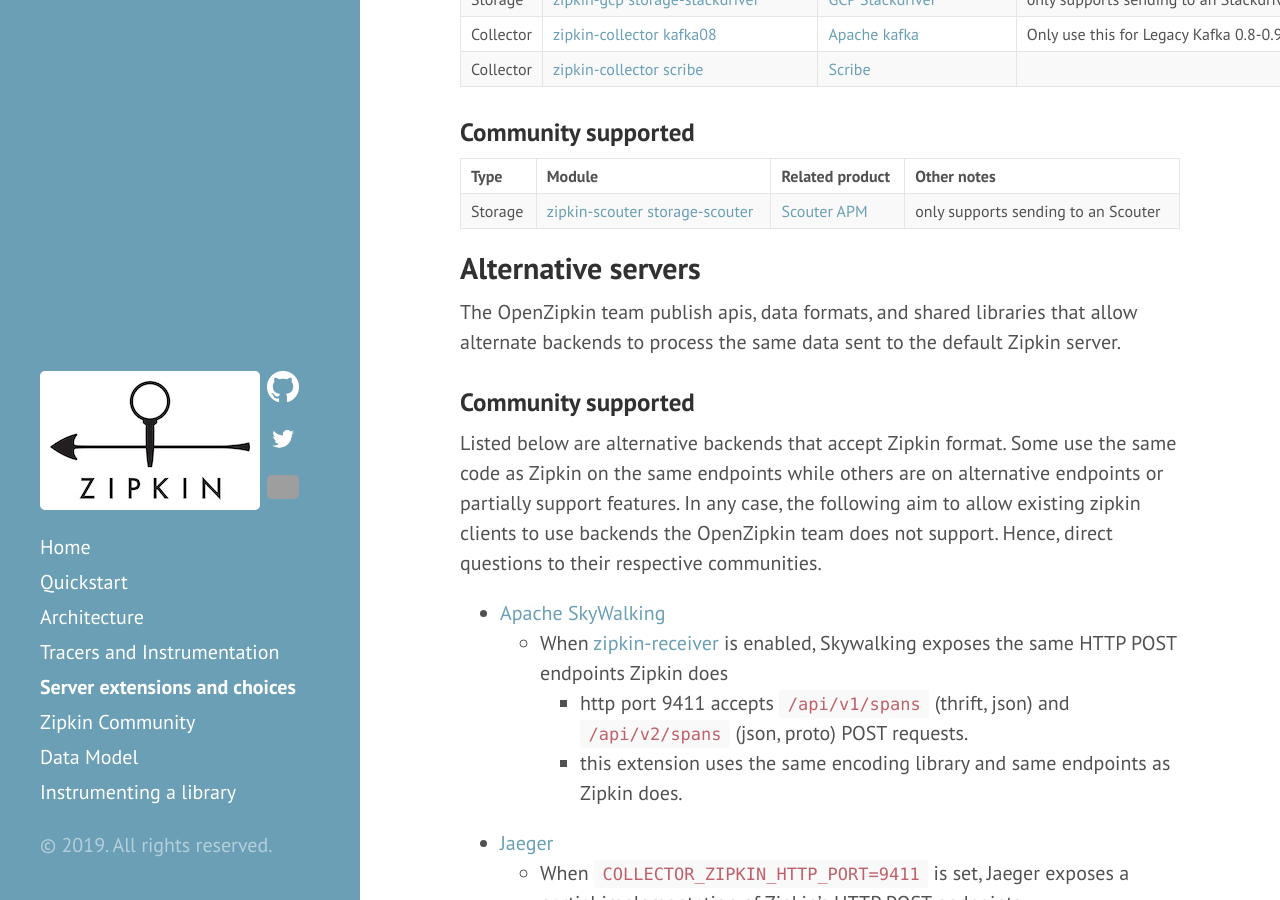
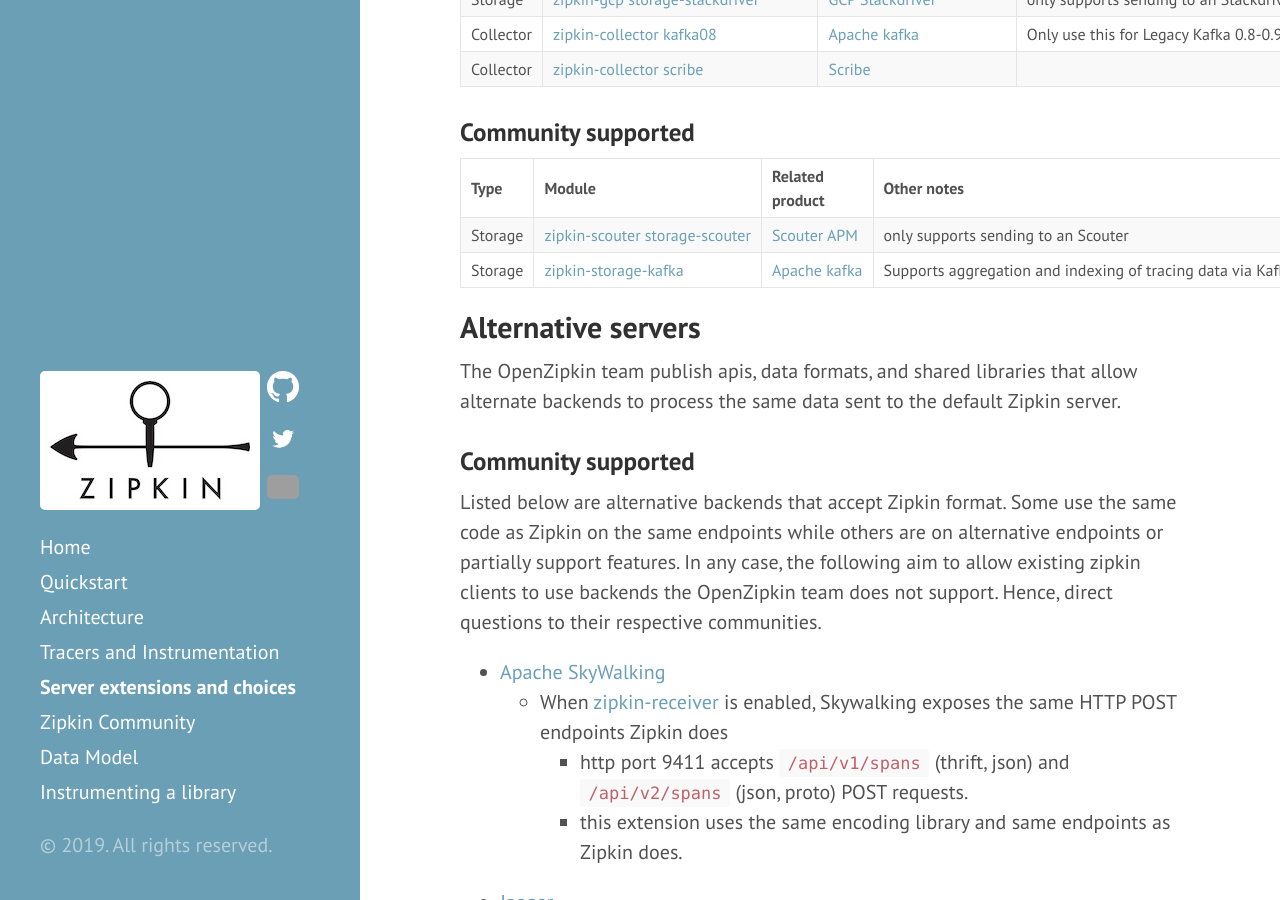
Before and after one commit to openzipkin/openzipkin.github.io, a Jekyll site: the page built from pages/extensions_choices.md, in a window 1280 px wide and 900 px high, scrolled down 743 px. Built offline with Jekyll 4.4.1, drawn with Linux system fonts in a browser that asks for light colours.

Commit message:
Kafka interceptor and storage (#123)

```diff
--- a/_data/community_extensions.yml
+++ b/_data/community_extensions.yml
@@ -4,3 +4,9 @@
   product: >-
     [Scouter APM](https://github.com/scouter-project/scouter)
   notes: only supports sending to an Scouter
+- type: Storage
+  module: >-
+    [zipkin-storage-kafka](https://github.com/jeqo/zipkin-storage-kafka)
+  product: >-
+    [Apache kafka](https://kafka.apache.org/)
+  notes: Supports aggregation and indexing of tracing data via Kafka Streams State Store.
```
Also changed, not shown: _data/community_tracers_instrumentation.yml (+11 -1 lines).
